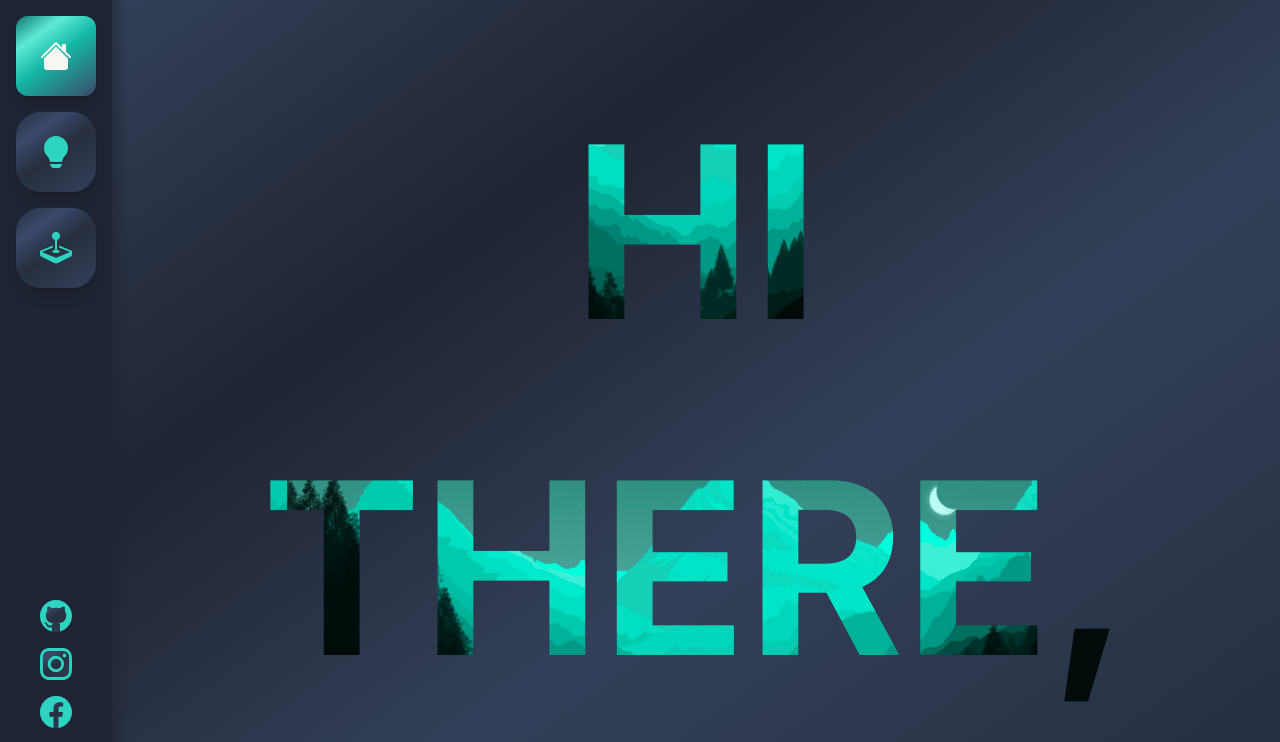
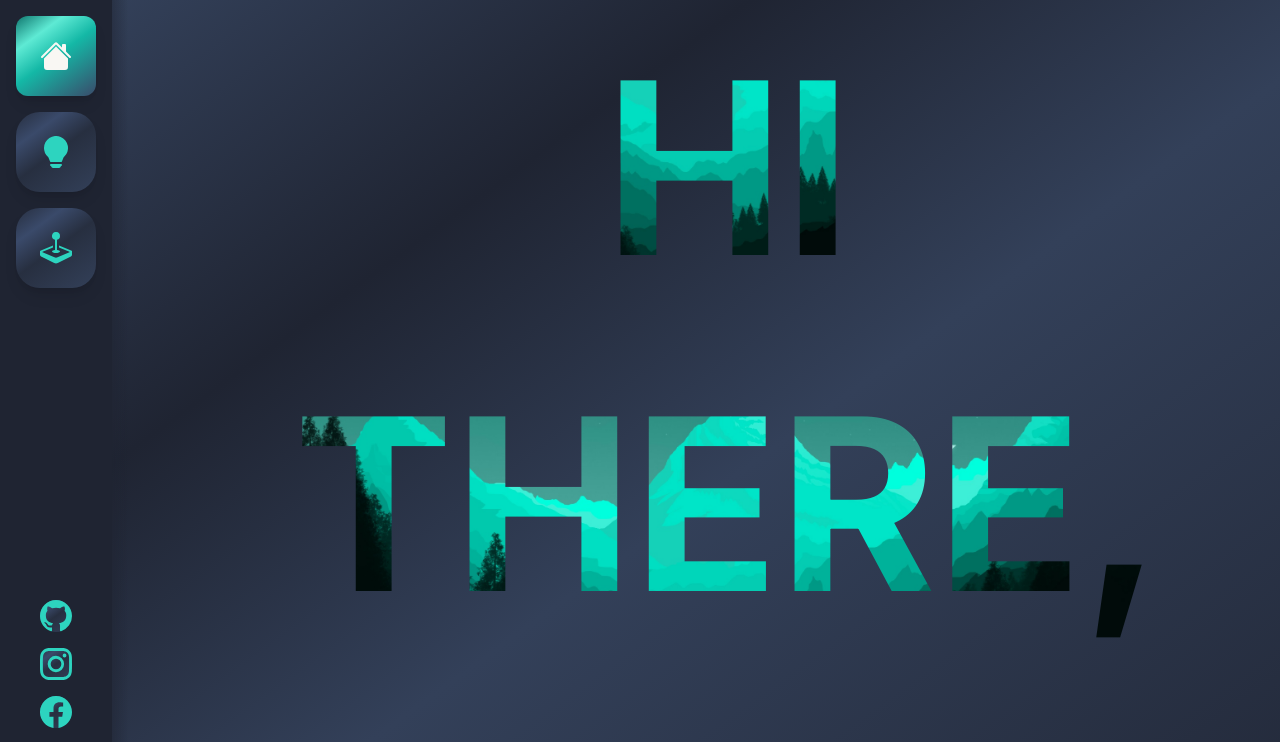
Before and after one commit to tom-jt/Portfolio, a Next.js app: page / in a window 1280 px wide. Shown: the top 742 px of the page. Built offline with nearby package versions, Linux system fonts and the light colour scheme.

Commit message:
Minor tailwind amendments

```diff
--- a/app/page.module.css
+++ b/app/page.module.css
@@ -1,6 +1,5 @@
 .title {
-    @apply justify-center align-middle h-full flex bg-no-repeat relative;
-    padding: 8vh 0;
+    @apply justify-center align-middle h-full flex bg-no-repeat relative px-[8vh];
     font-size: 15rem;
     animation: revealTitle 0.8s ease-in-out forwards;
     animation-delay: 500ms;
@@ -15,12 +14,11 @@
     filter: opacity(0);
     background-size: 80%;
     padding-right: 5%;
-
 }
 
 @keyframes revealTitle {
     to {
-        @apply pr-0;
+        padding-right: 0;
         background-size: 70%;
         filter: opacity(1);
     }
@@ -55,6 +53,5 @@
 
 .projectFrames {
     @apply flex flex-row overflow-x-hidden overflow-y-hidden justify-center
-        w-full;
-    height: 55vh;
+        w-full h-[55vh];
 }
```
